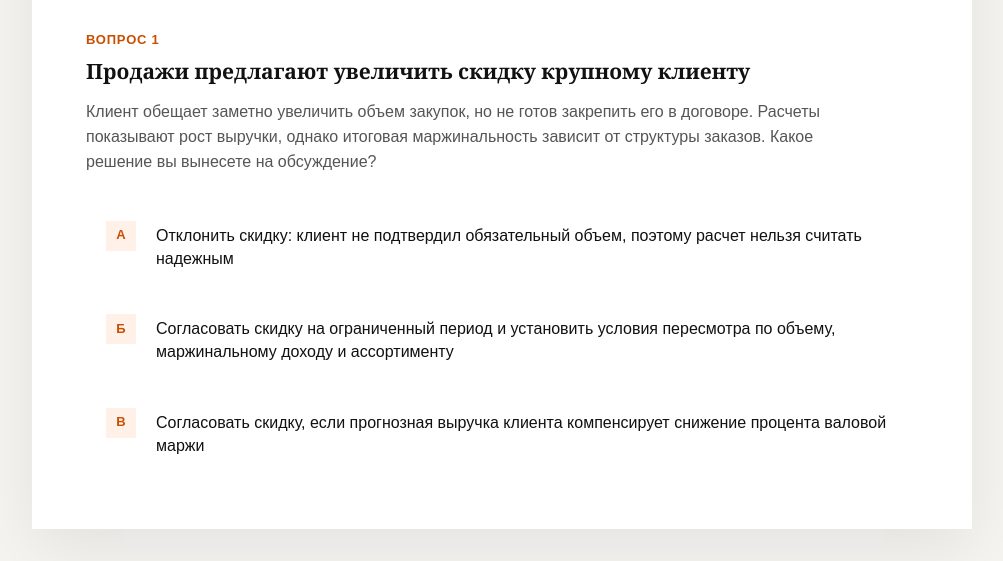
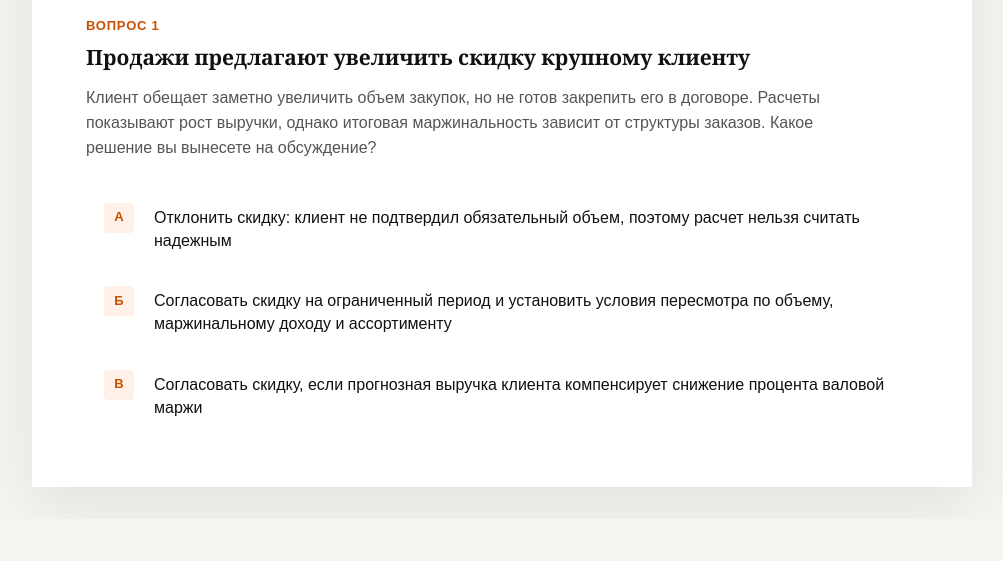
Before and after one commit to pokemonz-design/lovushki, a plain HTML site: page index.html in a window 1280 px wide. Shown: the part 305-866 px from the top of the page, without its empty margins (138-1141 px from the left). After the commit the page ends 824 px from the top, so only its background shows below. Drawn offline with Linux system fonts and the light colour scheme.

Commit message:
Update index.html

```diff
--- a/index.html
+++ b/index.html
@@ -59,7 +59,6 @@
       text-transform: uppercase;
     }
 
-    /* Основной заголовок уменьшен примерно в 1.5 раза */
     .quiz__title {
       max-width: 760px;
       margin: 0;
@@ -82,10 +81,8 @@
       color: var(--orange-dark);
     }
 
-    /* Прогресс-бар удалён */
-
     .quiz__body {
-      padding: 34px 54px 54px;
+      padding: 20px 54px 54px; /* уменьшен верхний отступ */
     }
 
     .question {
@@ -117,7 +114,6 @@
       text-transform: uppercase;
     }
 
-    /* Заголовки вопросов уменьшены примерно в 1.5 раза */
     .question__title {
       max-width: 790px;
       margin: 0;
@@ -136,7 +132,7 @@
 
     .answers {
       display: grid;
-      gap: 8px; /* уменьшено с 12px */
+      gap: 6px; /* уменьшен */
       margin-top: 28px;
     }
 
@@ -147,10 +143,11 @@
       gap: 14px;
       align-items: start;
       width: 100%;
-      padding: 18px 20px;
+      padding: 14px 18px; /* компактнее */
       color: var(--black);
       background: var(--white);
-      border: none; /* рамки убраны */
+      border: none;
+      border-radius: 8px; /* скругление */
       text-align: left;
       cursor: pointer;
       transition:
@@ -180,6 +177,7 @@
       background: var(--orange-light);
       font-size: 13px;
       font-weight: 800;
+      border-radius: 4px; /* небольшое скругление буквы */
     }
 
     .answer__text {
@@ -251,6 +249,7 @@
       color: var(--gray-900);
       background: var(--white);
       border-left: 5px solid var(--orange);
+      border-radius: 0 8px 8px 0;
       font-size: 16px;
       line-height: 1.55;
     }
@@ -267,6 +266,7 @@
       color: var(--white);
       background: var(--black);
       border: 0;
+      border-radius: 8px;
       font-size: 14px;
       font-weight: 800;
       cursor: pointer;
@@ -305,7 +305,7 @@
 
       .answer {
         grid-template-columns: 32px 1fr;
-        padding: 16px;
+        padding: 12px 14px;
       }
 
       .answer__text {
@@ -336,8 +336,6 @@
         Выберите решение, которое вы бы <strong>реально предложили бизнесу</strong>
       </p>
     </header>
-
-    <!-- Шкала прогресса удалена -->
 
     <section class="quiz__body" id="quizBody">
       <!-- Вопрос 1 -->
```
